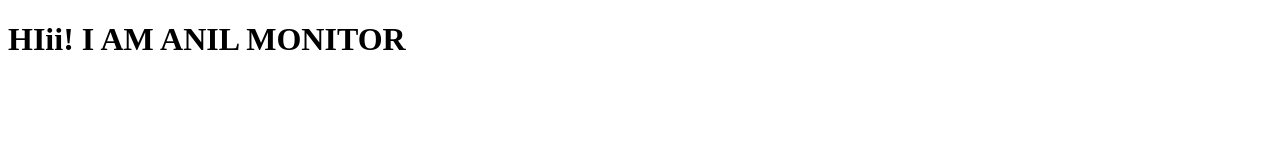
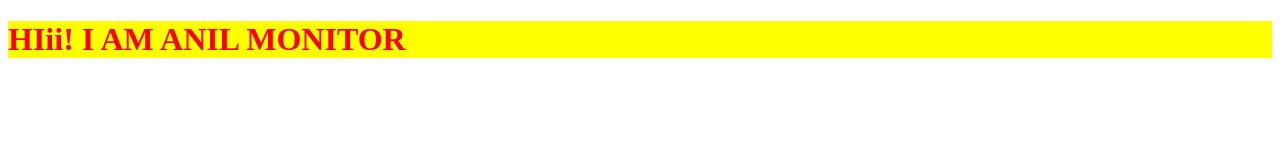
Before and after one commit to anilmonitor/ytgrowkar.com, a plain HTML site: page index.html in a window 1280 px wide. Drawn offline with Linux system fonts and the light colour scheme.

Commit message:
add style

```diff
--- a/index.html
+++ b/index.html
@@ -3,7 +3,8 @@
 <head>
     <meta charset="UTF-8">
     <meta name="viewport" content="width=device-width, initial-scale=1.0">
-    <title>Document</title>
+    <link rel="stylesheet" href="style.css">
+    <title>DEMO site</title>
 </head>
 <body>
 
--- /dev/null
+++ b/style.css
@@ -0,0 +1,5 @@
+h1{
+
+    color: red;
+    background-color: yellow;
+}
```
